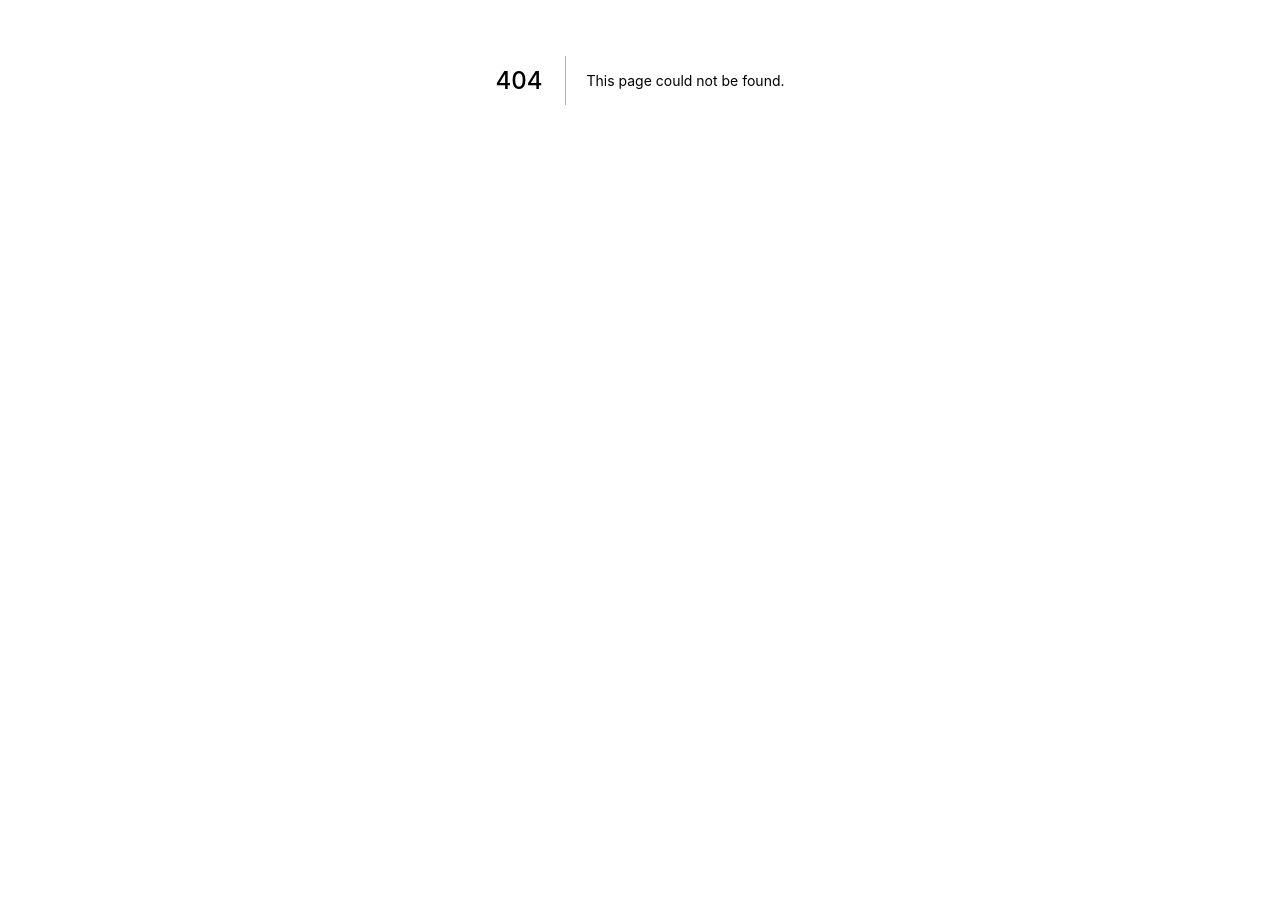
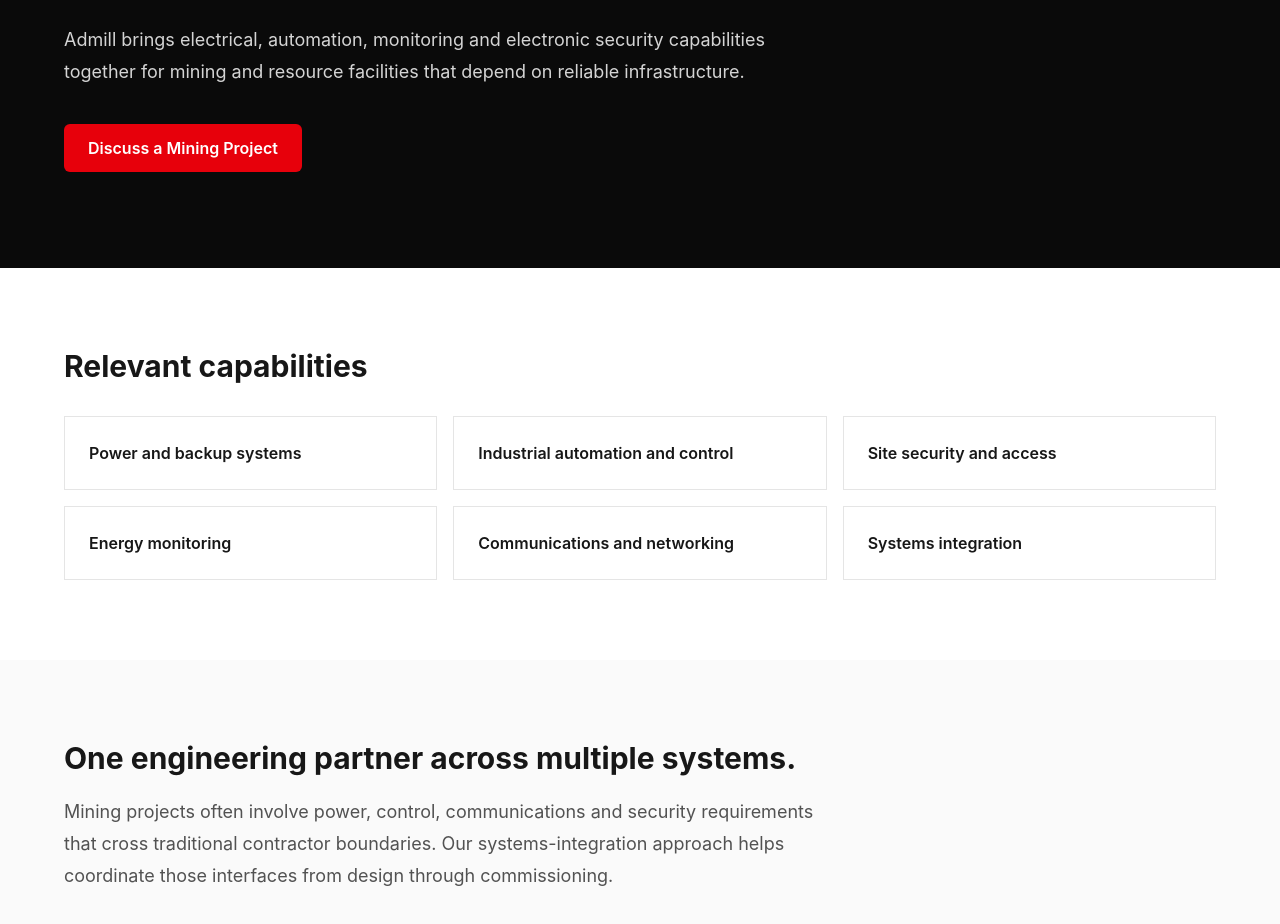
Before and after one commit to smokd/admill-landing, a Next.js app in the folder admill-landing-page/: page /industries/mining in a window 1280 px wide. Before the commit this address had no page. Shown: the part 320-1244 px from the top of the page. Before the commit the page ends 800 px from the top, so only its background shows below. Built offline with nearby package versions, Linux system fonts and the light colour scheme.

Commit message:
Add mining industry landing page

```diff
--- /dev/null
+++ b/admill-landing-page/app/industries/mining/page.tsx
@@ -0,0 +1,21 @@
+import type { Metadata } from "next";
+import Link from "next/link";
+
+export const metadata: Metadata = {
+  title: "Electrical & Systems Engineering for Mining in Zimbabwe",
+  description: "Electrical power, automation, monitoring, security and systems integration for mining and resource operations in Zimbabwe.",
+  alternates: { canonical: "/industries/mining" },
+};
+
+const areas = ["Power and backup systems", "Industrial automation and control", "Site security and access", "Energy monitoring", "Communications and networking", "Systems integration"];
+
+export default function MiningPage() {
+  return (
+    <main className="min-h-screen bg-white text-neutral-900">
+      <section className="bg-neutral-950 px-6 py-24 text-white"><div className="mx-auto max-w-6xl"><p className="text-sm font-semibold uppercase tracking-[0.2em] text-red-400">Mining & Resources</p><h1 className="mt-5 max-w-4xl text-4xl font-bold md:text-6xl">Engineering systems for demanding operating environments.</h1><p className="mt-7 max-w-3xl text-lg leading-8 text-neutral-300">Admill brings electrical, automation, monitoring and electronic security capabilities together for mining and resource facilities that depend on reliable infrastructure.</p><Link href="/#contact" className="mt-9 inline-block rounded-md bg-red-600 px-6 py-3 font-semibold">Discuss a Mining Project</Link></div></section>
+      <section className="px-6 py-20"><div className="mx-auto max-w-6xl"><h2 className="text-3xl font-bold">Relevant capabilities</h2><div className="mt-8 grid gap-4 md:grid-cols-3">{areas.map((x) => <div key={x} className="border border-neutral-200 p-6 font-semibold">{x}</div>)}</div></div></section>
+      <section className="bg-neutral-50 px-6 py-20"><div className="mx-auto max-w-6xl"><h2 className="text-3xl font-bold">One engineering partner across multiple systems.</h2><p className="mt-5 max-w-3xl text-lg leading-8 text-neutral-600">Mining projects often involve power, control, communications and security requirements that cross traditional contractor boundaries. Our systems-integration approach helps coordinate those interfaces from design through commissioning.</p></div></section>
+      <section className="px-6 py-20"><div className="mx-auto max-w-6xl rounded-2xl bg-neutral-950 p-8 text-white md:p-12"><h2 className="text-3xl font-bold">Planning a mining or processing project?</h2><p className="mt-4 max-w-2xl text-neutral-300">Share the site, project stage and technical requirement. We can help identify where Admill can contribute.</p><Link href="/#contact" className="mt-7 inline-block rounded-md bg-red-600 px-6 py-3 font-semibold">Start a Project Conversation</Link></div></section>
+    </main>
+  );
+}
```
